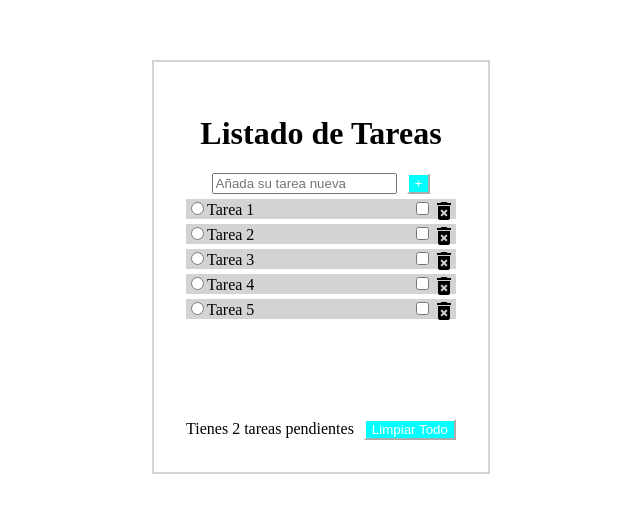
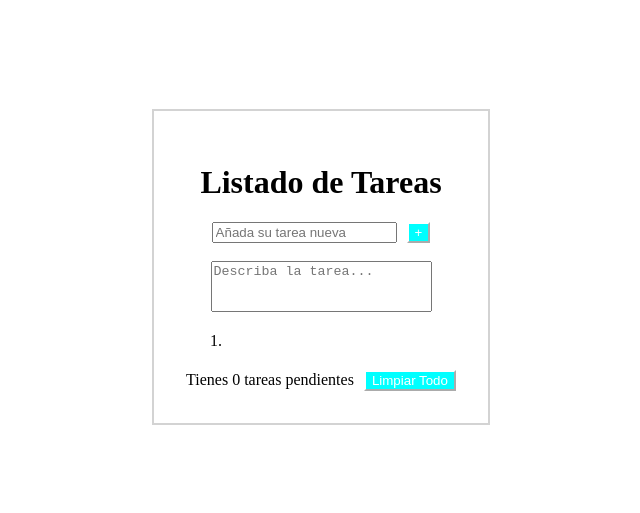
Before and after one commit to danielsalinas123/my-react-task-list, a React (Vite) app: page / in a window 1280 px wide. Shown: the part 133-646 px from the top of the page, without its empty margins (319-959 px from the left). Built offline with nearby package versions, Linux system fonts and the light colour scheme.

Commit message:
Lista de tareas implementada con los hooks useState y useEffect

```diff
--- a/src/App.jsx
+++ b/src/App.jsx
@@ -1,6 +1,8 @@
 import './App.css'
 import Header from './components/Header';
 import TaskList from './components/TaskList';
+
+
 
 function App()
 {
--- a/src/components/Task.jsx
+++ b/src/components/Task.jsx
@@ -1,11 +1,38 @@
 export default function Task(props)
 {
+    const {nombre,descripcion,completada,onAcutalizarEstadoClick,
+        onEliminarTareaClick,onEditarTareaClick}=props;
+
+    const handleChange=(event)=>{
+        const {value,checked} = event.target;
+        onAcutalizarEstadoClick(value,checked);
+    }
+
+    const handleEliminarTarea=()=>
+        onEliminarTareaClick(nombre);
+
+    const handleEditarTarea=()=>
+        onEditarTareaClick(nombre);
+
     return (
-        <div className="task" style={{textAlign:"left"}}>
-            <input type="radio"/>
-            <label>{props.leyenda}</label>
-            <i class="material-icons" style={{float:"right"}}>delete_forever</i>
-            <input type="checkBox" style={{float:"right"}}/>
-        </div>
+        <li>
+            <label>{nombre}</label>
+
+            <span>
+                <input type="checkBox"
+                value={nombre}
+                onChange={handleChange}
+                checked={completada}
+                />
+
+                <i className="material-icons" title="Editar Tarea"
+                onClick={handleEditarTarea}>border_color</i>
+
+                <i className="material-icons" title="Eliminar Tarea"
+                onClick={handleEliminarTarea}>delete_forever</i>
+
+                <p>{descripcion}</p>
+            </span>
+        </li>
     );
 }
--- a/src/components/TaskList.jsx
+++ b/src/components/TaskList.jsx
@@ -1,19 +1,141 @@
+import { useEffect, useState } from "react";
 import Task from "./Task";
 
 export default function TaskList()
 {
+    const [listTasks,setListTasks]=useState([]);
+    const [task,setTask]=useState("");
+    const [taskDescription,setTaskDescription]=useState("");
+    const [numeroTareasPendientes,setNumeroTareasPendientes]=useState(0);
+
+    useEffect(()=>{
+        const localStorageData = localStorage.getItem("estadoTareas");
+        const storedTasks = JSON.parse(localStorageData);
+
+        if(storedTasks!=null)
+        {
+            setListTasks(storedTasks);
+            setNumeroTareasPendientes(storedTasks.filter(item=>item.completada==false).length);
+        }
+    },[]);
+
+    function handleAddTask()
+    {
+        let tareaAñadida={"tarea":task,"descripcion":taskDescription,"completada":false};
+        setListTasks([...listTasks,tareaAñadida]);
+        localStorage.setItem("estadoTareas",JSON.stringify([...listTasks,tareaAñadida]));
+        setNumeroTareasPendientes(numeroTareasPendientes+1);
+        setTask("");
+        setTaskDescription("");
+    }
+
+    const handleActualizarEstadoClick = (nombreTarea,estado)=>
+    {
+        let newListTask=[...listTasks];
+
+        newListTask.filter(item=>{
+            if(item.tarea==nombreTarea)
+            {
+                item.completada=estado;
+                if(estado)
+                    setNumeroTareasPendientes(numeroTareasPendientes-1);
+                else
+                    setNumeroTareasPendientes(numeroTareasPendientes+1);
+            }
+        });
+
+        setListTasks(newListTask);
+        localStorage.setItem("estadoTareas",JSON.stringify(newListTask));
+    }
+
+    const handleEliminarTareaClick = (nombreTarea)=>
+    {
+        let auxTareaPediente=false;
+        listTasks.filter(item=>{
+            if(item.tarea==nombreTarea)
+                if(item.completada==false)
+                    auxTareaPediente=true;
+        });
+
+        if(auxTareaPediente)
+            setNumeroTareasPendientes(numeroTareasPendientes-1);
+
+        let newListTask=listTasks.filter(item => item.tarea!=nombreTarea);
+        setListTasks(newListTask);
+        localStorage.setItem("estadoTareas",JSON.stringify(newListTask));
+
+        setTask("");
+        setTaskDescription("");
+    }
+
+   const handleEliminarTodo =()=>
+   {
+        setListTasks([]);
+        localStorage.setItem("estadoTareas",JSON.stringify([]));
+        setNumeroTareasPendientes(0);
+        setTask("");
+        setTaskDescription("");
+   }
+
+   const handleEditarTareaClick=(nombreTarea)=>
+   {
+        if(task!="" && taskDescription!="")
+        {
+            let newListTask=[...listTasks];
+
+            newListTask.filter(item=>{
+                if(item.tarea==nombreTarea)
+                {
+                    item.tarea=task;
+                    item.descripcion=taskDescription;
+                }
+            });
+
+            setListTasks(newListTask);
+            localStorage.setItem("estadoTareas",JSON.stringify(newListTask));
+        }
+        else
+            alert("Ambos campos de texto son obligatorios para editar la tarea");
+
+        setTask("");
+        setTaskDescription("");
+   }
+
     return(
         <div className="listadoTareas">
-            <input type="text" placeholder="Añada su tarea nueva"/>
-            <button>+</button>
-            <Task leyenda="Tarea 1"/>
-            <Task leyenda="Tarea 2"/>
-            <Task leyenda="Tarea 3"/>
-            <Task leyenda="Tarea 4"/>
-            <Task leyenda="Tarea 5"/>
-            <div style={{"margin-top":"100px"}}>
-                <label>Tienes 2 tareas pendientes</label>
-                <button>Limpiar Todo</button>
+
+            <input type="text" value={task}
+            onChange={(e)=>setTask(e.target.value)}
+            placeholder="Añada su tarea nueva"/>
+            <button onClick={handleAddTask}>+</button>
+
+            <br/><br/>
+            <textarea rows="3" cols="25"
+            value={taskDescription}
+            placeholder="Describa la tarea..."
+            onChange={(e)=>setTaskDescription(e.target.value)}
+            style={{resize:"none"}}
+            />
+
+            <ol>
+            {
+                listTasks.map((element)=>{
+                    return <Task key={element.tarea}
+                            nombre={element.tarea}
+                            descripcion={element.descripcion}
+                            completada={element.completada}
+                            onAcutalizarEstadoClick={handleActualizarEstadoClick}
+                            onEliminarTareaClick={handleEliminarTareaClick}
+                            onEditarTareaClick={handleEditarTareaClick}
+                            />;
+                })
+            }
+            <li></li>
+            </ol>
+
+            <div style={{marginTop:"20px"}}>
+                <label>Tienes {numeroTareasPendientes} tareas pendientes</label>
+                <button onClick={handleEliminarTodo}>Limpiar Todo</button>
             </div>
         </div>
     );
--- a/src/index.css
+++ b/src/index.css
@@ -17,3 +17,7 @@ button{
   background-color: lightgray;
   margin: 5px 0;
 }
+
+li{
+  margin: 10px auto;
+}
```
